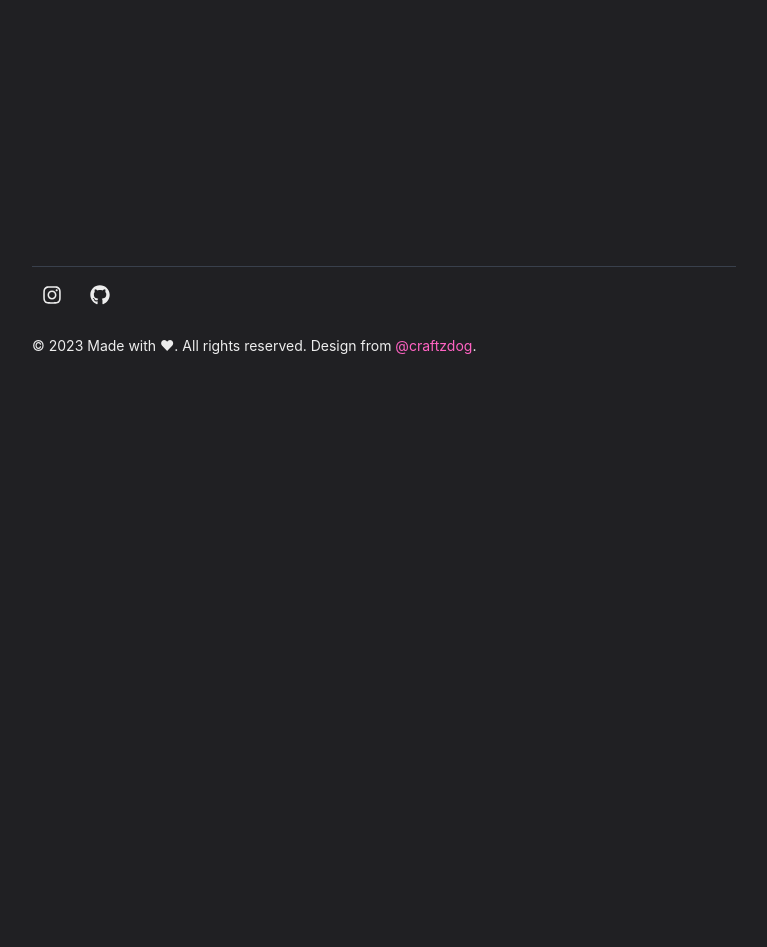
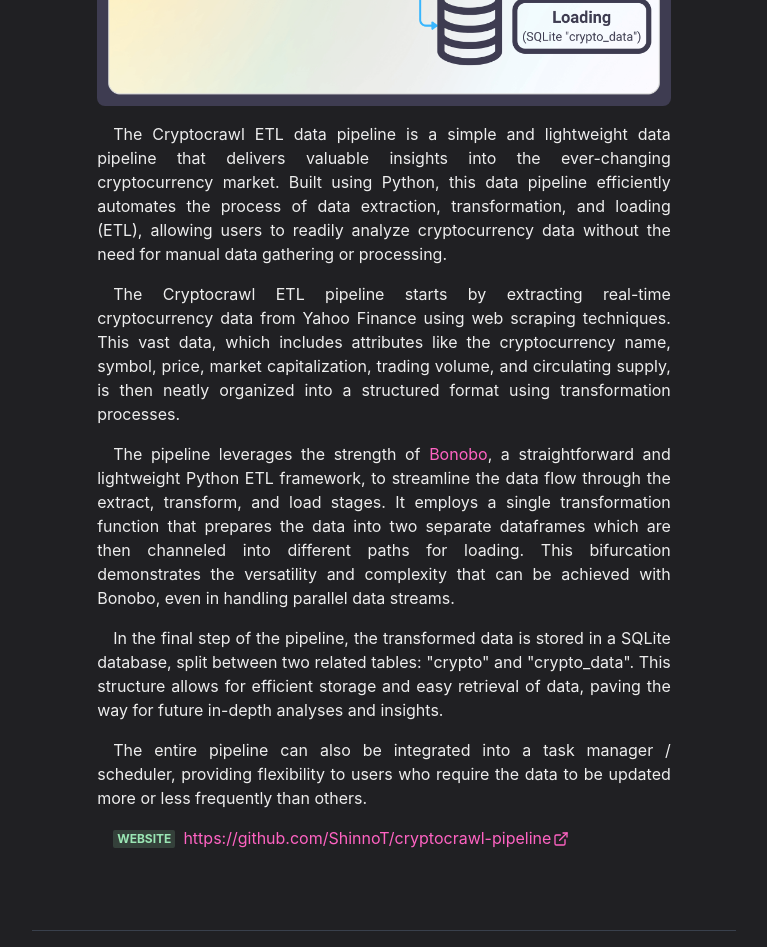
Before and after one commit to ShinnoT/portfoliov1, a Next.js app: page /projects/cryptocrawl in a window 1280 px wide. Before the commit this address had no page. Shown: the part 420-1367 px from the top of the page, without its empty margins (256-1023 px from the left). Before the commit the page ends 800 px from the top, so only its background shows below. Built offline with nearby package versions, Linux system fonts and the light colour scheme.

Commit message:
cryptocrawl added to projects

```diff
--- /dev/null
+++ b/pages/projects/cryptocrawl.js
@@ -0,0 +1,108 @@
+import Head from "next/head";
+import { Container, Badge, Link, List, ListItem } from "@chakra-ui/react";
+import { ExternalLinkIcon } from "@chakra-ui/icons";
+import { Title, WorkImage, Meta } from "../../components/work";
+import P from "../../components/paragraph";
+import Layout from "../../components/layouts/article";
+
+const Project = () => {
+    return (
+        <Layout title="Monitor">
+            <Head>
+                <title>
+                    Shinno&apos;s Portfolio Page | Projects - Cryptocrawl
+                </title>
+                <meta
+                    name="description"
+                    content="A showcase of @vagabadu's personal project Cryptocrawl - a simple, lightweight ETL data pipeline for cryptocurrency data."
+                />
+                <meta
+                    property="og:url"
+                    content="https://vagabadu-portfolio.netlify.app/projects/cryptocrawl"
+                />
+                <meta property="og:type" content="website" />
+                <meta
+                    property="og:title"
+                    content="Shinno's Portfolio Page | Projects - Cryptocrawl"
+                />
+                <meta name="twitter:card" content="summary_large_image" />
+                <meta
+                    property="og:description"
+                    content="A showcase of @vagabadu's personal project Cryptocrawl - a simple, lightweight ETL data pipeline for cryptocurrency data."
+                />
+            </Head>
+            <Container>
+                <Title navLink="projects">
+                    Cryptocrawl <Badge>2023</Badge>
+                </Title>
+                <WorkImage
+                    src="/images/projects/Cryptocrawl-card.png"
+                    alt="Cryptocrawl"
+                />
+                <P>
+                    The Cryptocrawl ETL data pipeline is a simple and
+                    lightweight data pipeline that delivers valuable insights
+                    into the ever-changing cryptocurrency market. Built using
+                    Python, this data pipeline efficiently automates the process
+                    of data extraction, transformation, and loading (ETL),
+                    allowing users to readily analyze cryptocurrency data
+                    without the need for manual data gathering or processing.
+                </P>
+                <P>
+                    The Cryptocrawl ETL pipeline starts by extracting real-time
+                    cryptocurrency data from Yahoo Finance using web scraping
+                    techniques. This vast data, which includes attributes like
+                    the cryptocurrency name, symbol, price, market
+                    capitalization, trading volume, and circulating supply, is
+                    then neatly organized into a structured format using
+                    transformation processes.
+                </P>
+                <P>
+                    The pipeline leverages the strength of{" "}
+                    <Link
+                        href="https://www.bonobo-project.org/"
+                        target="_blank"
+                    >
+                        Bonobo
+                    </Link>
+                    , a straightforward and lightweight Python ETL framework, to
+                    streamline the data flow through the extract, transform, and
+                    load stages. It employs a single transformation function
+                    that prepares the data into two separate dataframes which
+                    are then channeled into different paths for loading. This
+                    bifurcation demonstrates the versatility and complexity that
+                    can be achieved with Bonobo, even in handling parallel data
+                    streams.
+                </P>
+                <P>
+                    In the final step of the pipeline, the transformed data is
+                    stored in a SQLite database, split between two related
+                    tables: &quot;crypto&quot; and &quot;crypto_data&quot;. This
+                    structure allows for efficient storage and easy retrieval of
+                    data, paving the way for future in-depth analyses and
+                    insights.
+                </P>
+                <P>
+                    The entire pipeline can also be integrated into a task
+                    manager / scheduler, providing flexibility to users who
+                    require the data to be updated more or less frequently than
+                    others.
+                </P>
+                <List ml={4} my={4}>
+                    <ListItem>
+                        <Meta>Website</Meta>
+                        <Link
+                            href="https://github.com/ShinnoT/cryptocrawl-pipeline"
+                            target="_blank"
+                        >
+                            https://github.com/ShinnoT/cryptocrawl-pipeline
+                            <ExternalLinkIcon mx="2px" />
+                        </Link>
+                    </ListItem>
+                </List>
+            </Container>
+        </Layout>
+    );
+};
+
+export default Project;
```
Also changed, not shown: pages/projects.js (+12 -0 lines), public/images/projects/Cryptocrawl-card.png (added).
